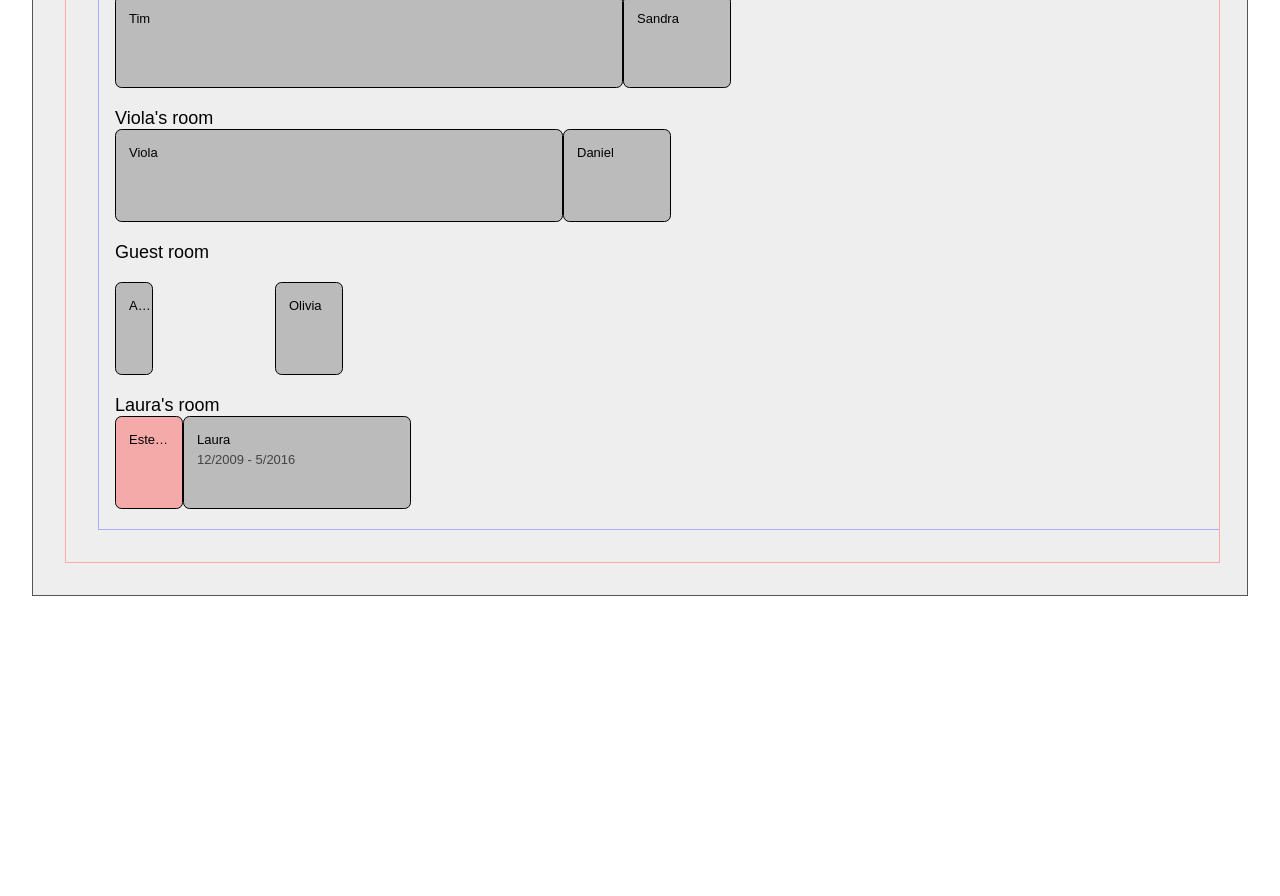
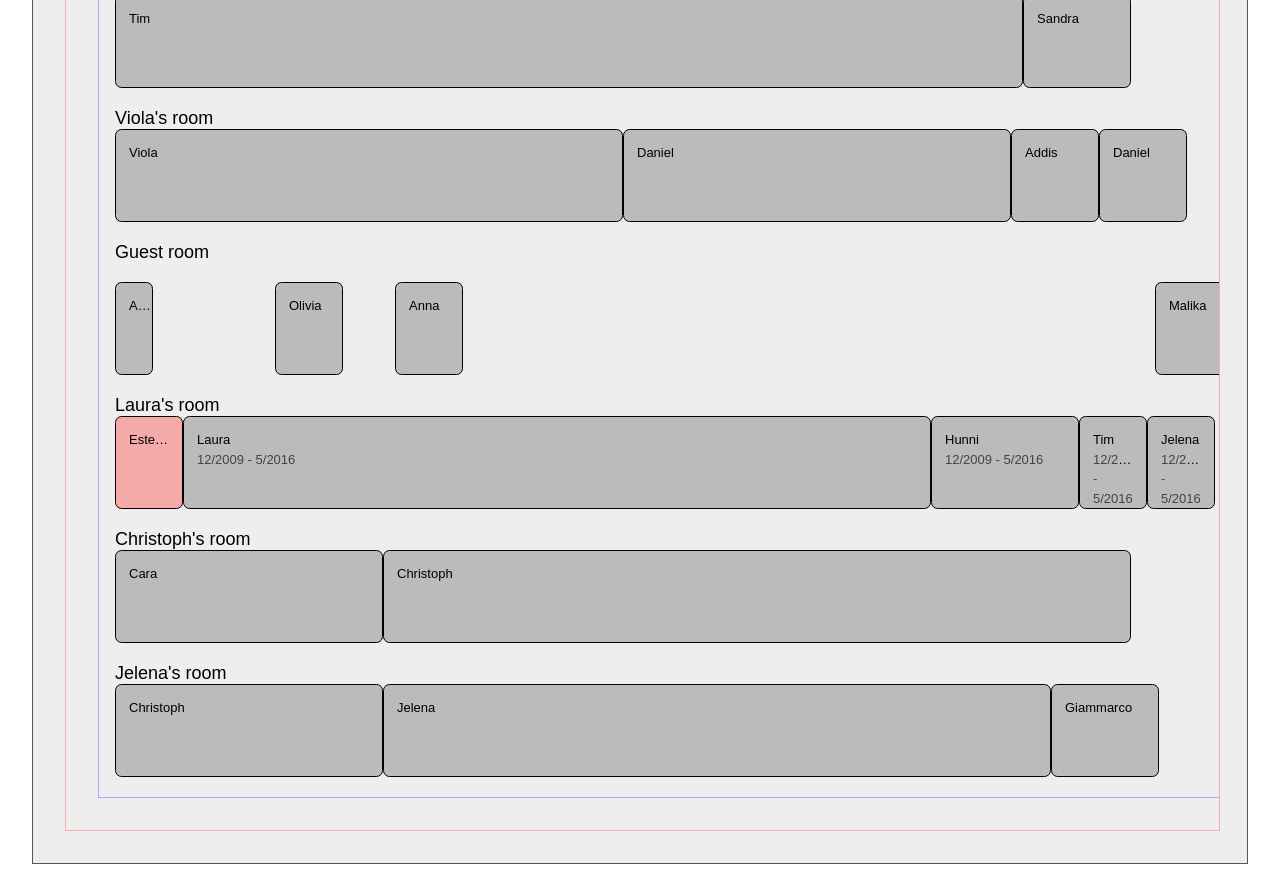
Before and after one commit to dfsp-spirit/react-multi-timeline, a React (Create React App) app: page / in a window 1280 px wide. Shown: the part 480-1376 px from the top of the page. Before the commit the page ends 1108 px from the top, so only its background shows below. Built offline with nearby package versions, Linux system fonts and the light colour scheme.

Commit message:
add more example data. seems padding increases size of events

```diff
--- a/src/App.js
+++ b/src/App.js
@@ -7,29 +7,49 @@ class App extends Component {
   render() {
     // Laura's room
     const room1_event1 = { start: 1, duration: 4, eventTitle: 'Esteban', eventColor: '#ff444466' };
-    const room1_event2 = { start: 5, duration: 20, eventTitle: 'Laura', eventDescription: '12/2009 - 5/2016' };
-    const roomLauraEvents = [room1_event1, room1_event2];
+    const room1_event2 = { start: 5, duration: 72, eventTitle: 'Laura', eventDescription: '12/2009 - 5/2016' };
+    const room1_event3 = { start: 77, duration: 12, eventTitle: 'Hunni', eventDescription: '12/2009 - 5/2016' };
+    const room1_event4 = { start: 89, duration: 4, eventTitle: 'Tim', eventDescription: '12/2009 - 5/2016' };
+    const room1_event5 = { start: 93, duration: 4, eventTitle: 'Jelena', eventDescription: '12/2009 - 5/2016' };
+    const roomLauraEvents = [room1_event1, room1_event2, room1_event3, room1_event4, room1_event5];
 
     // Tim's room
-    const room2_event1 = { start: 1, duration: 48, eventTitle: 'Tim' };
-    const room2_event2 = { start: 49, duration: 8, eventTitle: 'Sandra' };
+    const room2_event1 = { start: 1, duration: 88, eventTitle: 'Tim' };
+    const room2_event2 = { start: 89, duration: 8, eventTitle: 'Sandra' };
     const roomTimEvents = [room2_event1, room2_event2];
 
     // guest room
     const room3_event1 = { start: 5, duration: 1, eventTitle: 'Anita' };
     const room3_event2 = { start: 15, duration: 4, eventTitle: 'Olivia' };
-    const roomGuestEvents = [room3_event1, room3_event2];
+    const room3_event3 = { start: 21, duration: 4, eventTitle: 'Anna' };
+    const room3_event6 = { start: 91, duration: 6, eventTitle: 'Malika' };
+    const roomGuestEvents = [room3_event1, room3_event2, room3_event3, room3_event6];
 
     // Viola's room
-    const room4_event1 = { start: 1, duration: 42, eventTitle: 'Viola' };
-    const room4_event2 = { start: 43, duration: 8, eventTitle: 'Daniel' };
-    const roomViolaEvents = [room4_event1, room4_event2];
+    const room4_event1 = { start: 1, duration: 48, eventTitle: 'Viola' };
+    const room4_event2 = { start: 49, duration:36, eventTitle: 'Daniel' };
+    const room4_event3 = { start: 85, duration:6, eventTitle: 'Addis' };
+    const room4_event4 = { start: 91, duration:6, eventTitle: 'Daniel' };
+    const roomViolaEvents = [room4_event1, room4_event2, room4_event3, room4_event4];
+
+    // Christoph's room
+    const room5_event1 = { start: 1, duration: 24, eventTitle: 'Cara' };
+    const room5_event2 = { start: 25, duration: 72, eventTitle: 'Christoph' };
+    const roomChristophEvents = [room5_event1, room5_event2];
+
+    // Jelena's room
+    const room6_event1 = { start: 1, duration: 24, eventTitle: 'Christoph' };
+    const room6_event2 = { start: 25, duration: 64, eventTitle: 'Jelena' };
+    const room6_event3 = { start: 89, duration: 8, eventTitle: 'Giammarco' };
+    const roomJelenaEvents = [room6_event1, room6_event2, room6_event3];
 
     const timelinesData = [
       { events: roomTimEvents, timelineTitle: "Tim's room" },
       { events: roomViolaEvents, timelineTitle: "Viola's room" },
       { events: roomGuestEvents, timelineTitle: "Guest room" },
-      { events: roomLauraEvents, timelineTitle: "Laura's room" }
+      { events: roomLauraEvents, timelineTitle: "Laura's room" },
+      { events: roomChristophEvents, timelineTitle: "Christoph's room" },
+      { events: roomJelenaEvents, timelineTitle: "Jelena's room" }
     ];
 
     return (
```
